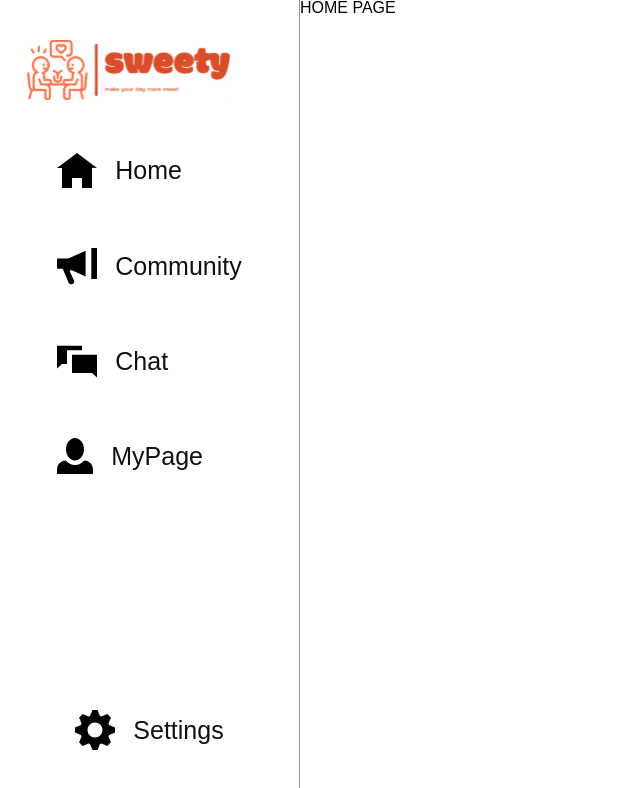
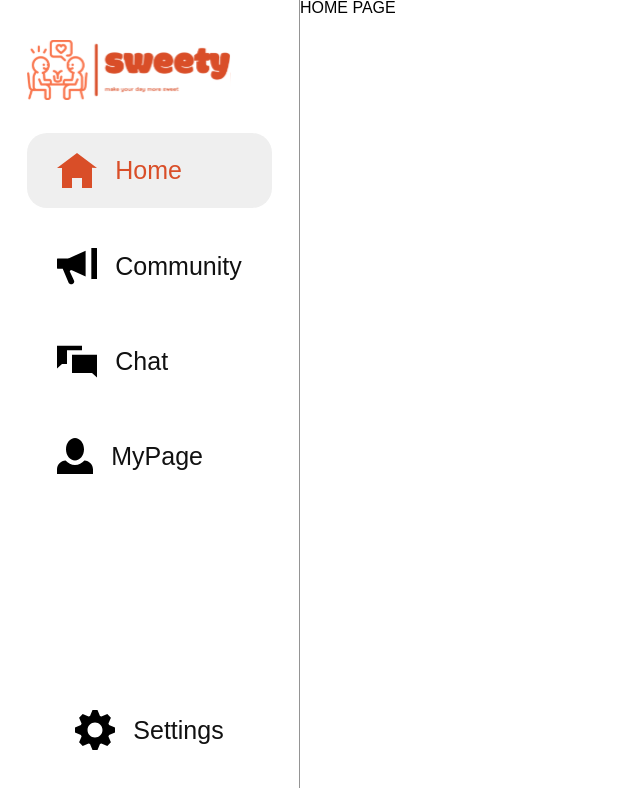
Before and after one commit to Toy2-Team3/sweety, a React (Create React App) app: page / in a window 1280 px wide. Shown: the top 788 px of the page, without its empty margins (0-640 px from the left). Built offline with nearby package versions, Linux system fonts and the light colour scheme.

Commit message:
Refactor: handleCategoryClick 중복 제거 및 리팩토링

```diff
--- a/src/components/NavigationBar.tsx
+++ b/src/components/NavigationBar.tsx
@@ -14,165 +14,101 @@ import { ReactComponent as ActivedChatIcon } from "../assets/activedChattingIcon
 import { ReactComponent as ActivedMyPageIcon } from "../assets/activedMypageIcon.svg"
 import { ReactComponent as ActivedSettingIcon } from "../assets/activedSettingIcon.svg"
 
+const categories = [
+  {
+    id: 'home',
+    label: 'Home',
+    defaultClicked: true,
+    icon: <HomeIcon />,
+    activeIcon: <ActivedHomeIcon />,
+  },
+  {
+    id: 'community',
+    label: 'Community',
+    defaultClicked: false,
+    icon: <CommunityIcon />,
+    activeIcon: <ActivedCommunityIcon />,
+  },
+  {
+    id: 'chat',
+    label: 'Chat',
+    defaultClicked: false,
+    icon: <ChatIcon />,
+    activeIcon: <ActivedChatIcon />,
+  },
+  {
+    id: 'mypage',
+    label: 'MyPage',
+    defaultClicked: false,
+    icon: <MyPageIcon />,
+    activeIcon: <ActivedMyPageIcon />,
+  },
+];
+
 export default function NavigationBar() {
   const navigate = useNavigate();
-  const [isHomeClicked, setIsHomeClicked] = useState(false);
-  const [isCommunityClicked, setIsCommunityClicked] = useState(false);
-  const [isChatClicked, setIsChatClicked] = useState(false);
-  const [isMyPageClicked, setIsMyPageClicked] = useState(false);
+  const [activeCategory, setActiveCategory] = useState('home');
   const [isSettingClicked, setIsSettingClicked] = useState(false);
 
-  const handleCategoryButton = ( category: string ) => {
-    if(category === 'home')
-      navigate(`/`);
-    if(category === 'community')
-      navigate(`/community`);
-    if(category === 'chat')
-      navigate(`/chat`);
-    if(category === 'mypage')
-      navigate(`/mypage`);
-  }
-
-  const handleLinkToHomePage= () => {
-    setIsHomeClicked(true);
-    setIsCommunityClicked(false);
-    setIsChatClicked(false);
-    setIsMyPageClicked(false);
-
-    localStorage.setItem('isHomeClicked', 'true');
-    localStorage.setItem('isCommunityClicked', 'false');
-    localStorage.setItem('isChatClicked', 'false');
-    localStorage.setItem('isMyPageClicked', 'false');
-
-    handleCategoryButton('home');
-  }
-  const handleLinkToCommunityPage= () => {
-    setIsCommunityClicked(true);
-    setIsHomeClicked(false);
-    setIsChatClicked(false);
-    setIsMyPageClicked(false);
-
-    localStorage.setItem('isCommunityClicked', 'true');
-    localStorage.setItem('isHomeClicked', 'false');
-    localStorage.setItem('isChatClicked', 'false');
-    localStorage.setItem('isMyPageClicked', 'false');
-
-    handleCategoryButton('community');
-  }
-
-  const handleLinkToChatPage= () => {
-    setIsChatClicked(true);
-    setIsHomeClicked(false);
-    setIsCommunityClicked(false);
-    setIsMyPageClicked(false);
-
-    localStorage.setItem('isChatClicked', 'true');
-    localStorage.setItem('isCommunityClicked', 'false');
-    localStorage.setItem('isHomeClicked', 'false');
-    localStorage.setItem('isMyPageClicked', 'false');
-
-    handleCategoryButton('chat');
-  }
-
-  const handleLinkToMyPage= () => {
-    setIsMyPageClicked(true);
-    setIsHomeClicked(false);
-    setIsCommunityClicked(false);
-    setIsChatClicked(false);
-
-    localStorage.setItem('isMyPageClicked', 'true');
-    localStorage.setItem('isHomeClicked', 'false');
-    localStorage.setItem('isCommunityClicked', 'false');
-    localStorage.setItem('isChatClicked', 'false');
-
-    handleCategoryButton('mypage');
-
-  }
+  const handleCategoryClick = (categoryId: string) => {
+    setActiveCategory(categoryId);
+    navigate(categoryId === 'home' ? `/` : `/${categoryId}`);
+  };
 
   const handleOpenSettingBox = () => {
     setIsSettingClicked(!isSettingClicked);
-  }
+  };
 
-  // 새로고침 시 현재 페이지 clicked state 저장
+  // 새로고침 시 저장되도록
   useEffect(() => {
-    const isHomeClicked = localStorage.getItem('isHomeClicked') === 'true';
-    const isCommunityClicked = localStorage.getItem('isCommunityClicked') === 'true';
-    const isChatClicked = localStorage.getItem('isChatClicked') === 'true';
-    const isMyPageClicked = localStorage.getItem('isMyPageClicked') === 'true';
+    const savedCategory = localStorage.getItem('activeCategory');
 
-    setIsHomeClicked(isHomeClicked);
-    setIsCommunityClicked(isCommunityClicked);
-    setIsChatClicked(isChatClicked);
-    setIsMyPageClicked(isMyPageClicked);
+    if (savedCategory) {
+      setActiveCategory(savedCategory);
+    }
   }, []);
 
+  useEffect(() => {
+    localStorage.setItem('activeCategory', activeCategory);
+  }, [activeCategory]);
 
   return (
     <NavigationWrap>
       <TopDiv>
-        <LogoWrap onClick={handleLinkToHomePage}>
-          <Logo style={{fill: 'red'}}/>
+        <LogoWrap onClick={() => handleCategoryClick('home')}>
+          <Logo style={{ fill: 'red' }} />
         </LogoWrap>
-        <IconWrap onClick={handleLinkToHomePage}>
+        <IconWrap onClick={() => handleCategoryClick('home')}>
           <Icon />
         </IconWrap>
         <CategoryWrap>
-          <ClickedBox $isClicked={isHomeClicked}>
-            <CategoryButton onClick={handleLinkToHomePage}>
-              {
-                isHomeClicked ?
-                  <ActivedHomeIcon/> : <HomeIcon/>
-              }
-            <CategoryTitle $isClicked={isHomeClicked}>Home</CategoryTitle>
-          </CategoryButton>
-          </ClickedBox>
-          <ClickedBox $isClicked={isCommunityClicked}>
-            <CategoryButton onClick={handleLinkToCommunityPage}>
-              {
-                isCommunityClicked ?
-                  <ActivedCommunityIcon/> : <CommunityIcon/>
-              }
-              <CategoryTitle $isClicked={isCommunityClicked}>Community</CategoryTitle>
-            </CategoryButton>
-          </ClickedBox>
-          <ClickedBox $isClicked={isChatClicked}>
-            <CategoryButton onClick={handleLinkToChatPage}>
-              {
-                isChatClicked ?
-                  <ActivedChatIcon/> : <ChatIcon/>
-              }
-              <CategoryTitle $isClicked={isChatClicked}>Chat</CategoryTitle>
-            </CategoryButton>
-          </ClickedBox>
-          <ClickedBox $isClicked={isMyPageClicked}>
-            <CategoryButton onClick={handleLinkToMyPage}>
-              {
-                isMyPageClicked ?
-                  <ActivedMyPageIcon/> : <MyPageIcon/>
-              }
-              <CategoryTitle $isClicked={isMyPageClicked}>MyPage</CategoryTitle>
-            </CategoryButton>
-          </ClickedBox>
+          {categories.map((category) => (
+            <ClickedBox key={category.id} $isClicked={activeCategory === category.id}>
+              <CategoryButton onClick={() => handleCategoryClick(category.id)}>
+                {activeCategory === category.id ? category.activeIcon : category.icon}
+                <CategoryTitle $isClicked={activeCategory === category.id}>
+                  {category.label}
+                </CategoryTitle>
+              </CategoryButton>
+            </ClickedBox>
+          ))}
         </CategoryWrap>
       </TopDiv>
       <BottomDiv>
         <SettingBox $isClicked={isSettingClicked}>
           <SettingMenu>로그아웃</SettingMenu>
-          <Divider></Divider>
+          <Divider />
           <SettingMenu>다른 설정...</SettingMenu>
         </SettingBox>
         <ClickedBox $isClicked={isSettingClicked}>
           <SettingButton onClick={handleOpenSettingBox}>
-            {
-              isSettingClicked ?
-                <ActivedSettingIcon/> : <SettingIcon/>
-            }
+            {isSettingClicked ? <ActivedSettingIcon /> : <SettingIcon />}
             <CategoryTitle $isClicked={isSettingClicked}>Settings</CategoryTitle>
           </SettingButton>
         </ClickedBox>
       </BottomDiv>
     </NavigationWrap>
-  )
+  );
 }
 
 const NavigationWrap = styled.div`
```
